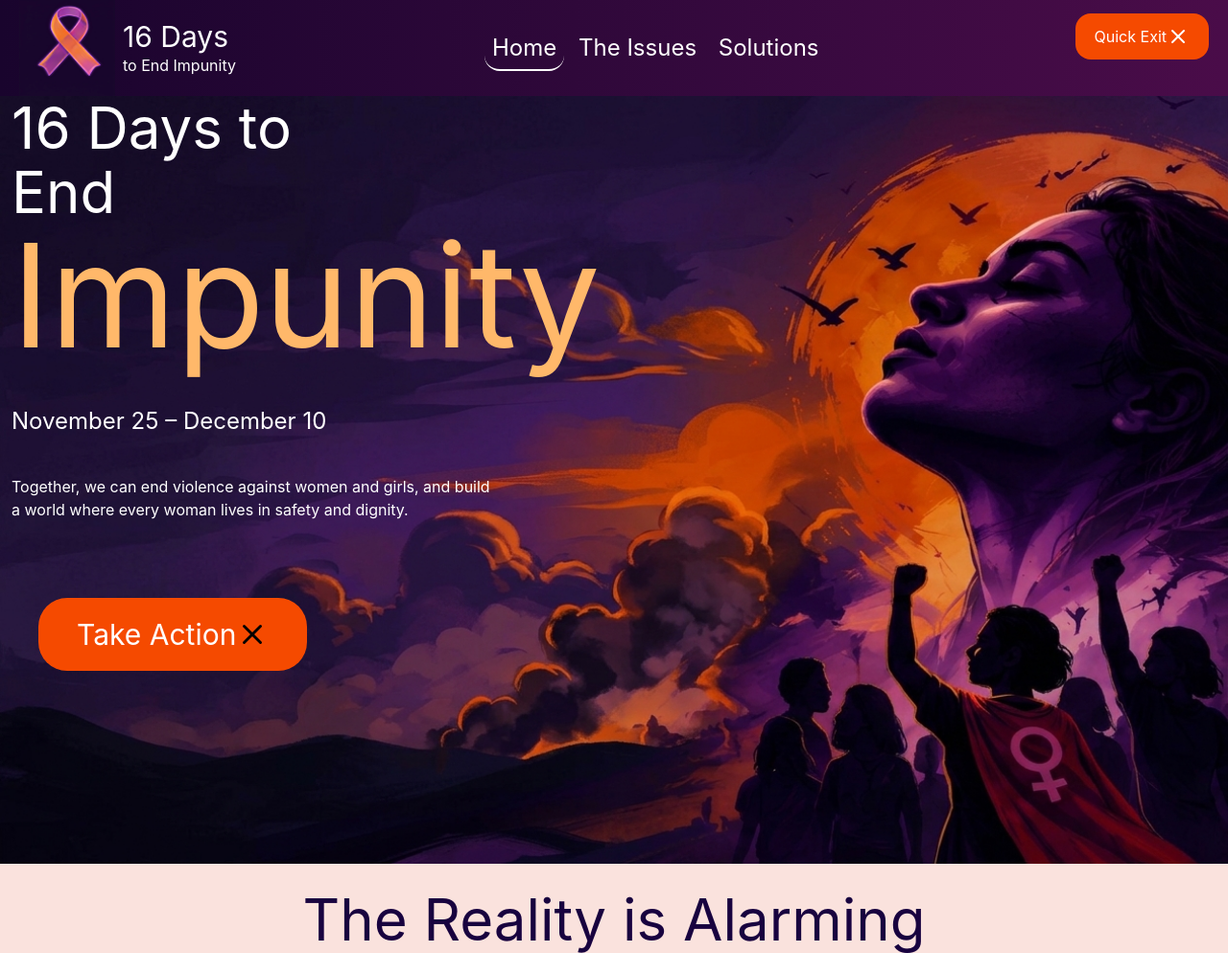
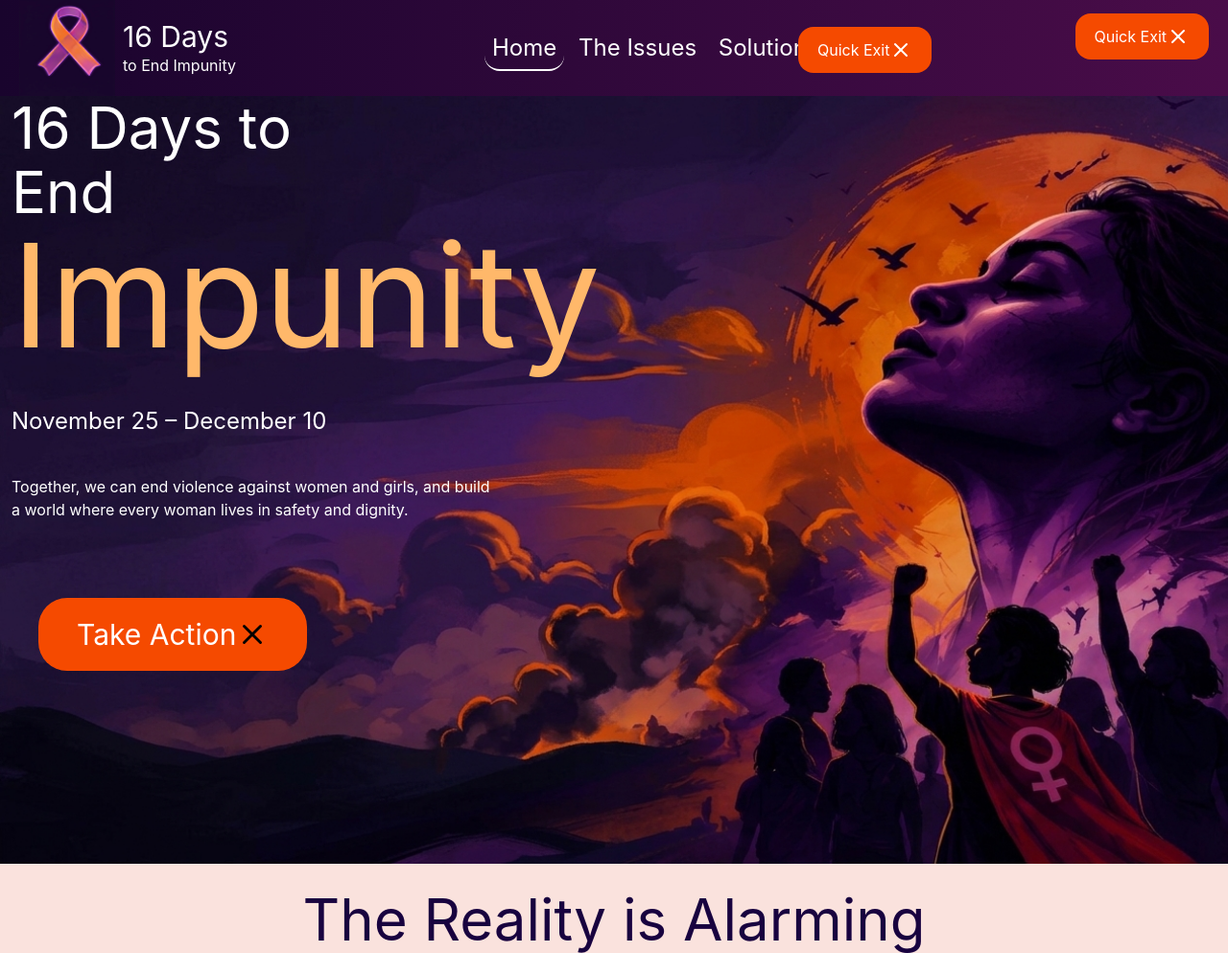
Before and after one commit to Yassine-Belbaz/Yassine-Belbaz-Final-Project-Html-Css, a website: page index.html in a window 1280 px wide. Shown: the top 993 px of the page at 96% size. Drawn offline with Linux system fonts and the light colour scheme.

```diff
--- a/index.html
+++ b/index.html
@@ -59,7 +59,7 @@
     <main>
         <div class="bg-[url('../images/end-impunity.webp')] bg-cover bg-center bg-no-repeat min-h-screen pb-15">
             <button
-                class="flex hidde fixed left-[65%] top-[5%] lg:hidden items-center bg-orange-600 py-3 px-5 rounded-2xl text-white transition animate-bounce ">Quick
+                class="flex hidde fixed left-[65%] top-[5%] l:hidden items-center bg-orange-600 py-3 px-5 rounded-2xl text-white transition animate-bounce ">Quick
                 Exit<span><svg xmlns="http://www.w3.org/2000/svg" width="24" height="24" viewBox="0 0 24 24" fill="none"
                         stroke="#ffffff" stroke-width="2" stroke-linecap="round" stroke-linejoin="round"
                         class="icon icon-tabler icons-tabler-outline icon-tabler-x">
```
Also changed, not shown: README.md.
